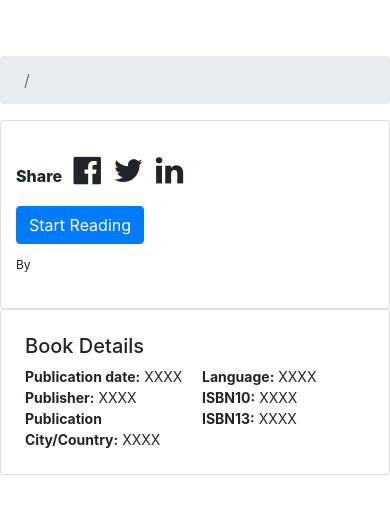
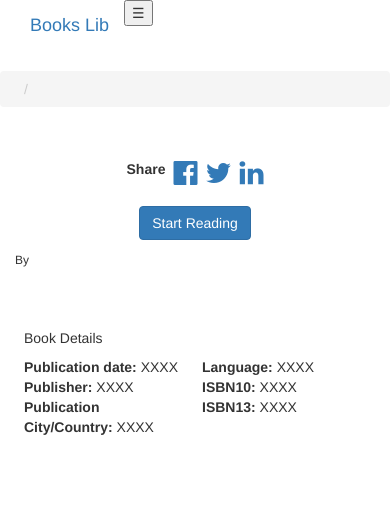
Before and after one commit to ilyeshammadi/bookslib, a Django app: template books_library/templates/books/book_detail.html in a window 390 px wide. Shown: the top 514 px of the page. Run offline with Django 3.2, Linux system fonts and the light colour scheme; the template is opened without the code that fills it, so the values that code supplies are empty; parts of the project's set-up code (start-up, migrations or seed data) failed here and were passed over; some libraries are stand-ins or nearby versions.

Commit message:
style:	Add responsive to book image on detail

```diff
--- a/books_library/static/css/books/book_detail.css
+++ b/books_library/static/css/books/book_detail.css
@@ -22,18 +22,25 @@
 }
 
 .share {
+  display: flex;
+  justify-content: center;
+
   margin-top: 8px;
   margin-bottom: 18px;
 }
 
-.share>span {
+.share > span {
   font-weight: 800;
 }
 
-.share>i {
+.share > a >i {
   margin-left: 8px;
 }
 
 .info-wrapper {
   padding-bottom: 18px;
 }
+
+#image-wrapper {
+  text-align: center;
+}
--- a/books_library/templates/books/book_detail.html
+++ b/books_library/templates/books/book_detail.html
@@ -13,14 +13,14 @@
     </ol>
     <div class="container">
         <div class="card row info-wrapper">
-            <div class="col-sm-4 col-md-4">
-                <img class="book-image img-fluid" src="{{ object.thumbnail.url }}" alt="{{ object.name }}"
+            <div id="image-wrapper" class="col-xs-12 col-sm-12 col-md-4">
+                <img class="book-image" src="{{ object.thumbnail.url }}" alt="{{ object.name }}"
                      height="240">
                 <div class="share">
                     <span>Share </span>
-                    <i class="fa fa-facebook-official fa-2x" aria-hidden="true"></i>
-                    <i class="fa fa-twitter fa-2x"></i>
-                    <i class="fa fa-linkedin fa-2x"></i>
+                    <a href=""><i class="fa fa-facebook-official fa-2x" aria-hidden="true"></i></a>
+                    <a href=""><i class="fa fa-twitter fa-2x"></i></a>
+                    <a href=""><i class="fa fa-linkedin fa-2x"></i></a>
                 </div>
                 <div class="actions">
                     <a href="{{ object.link_to_pdf }}" class="btn btn-primary">Start Reading</a>
@@ -29,12 +29,16 @@
                     {% endif %}
                 </div>
             </div>
-            <div class="col-sm-9 col-md-7 ">
+            <div class="col-xs-12 col-sm-12 col-md-7 ">
                 <div>
                     <h4 class="book-title"><a href="{% url 'books:detail' object.slug %}"
                                               class="card-link">{{ object.name }}</a>
                     </h4>
                     <p class="book-author">By <span>{{ object.author }}</span></p>
+                    {% for tag in object.tags.all %}
+                        <span class="badge badge-pill badge-default">{{ tag }}</span>
+                    {% endfor %}
+
                     <p class="card-text">{{ object.description }}</p>
                 </div>
             </div>
```
